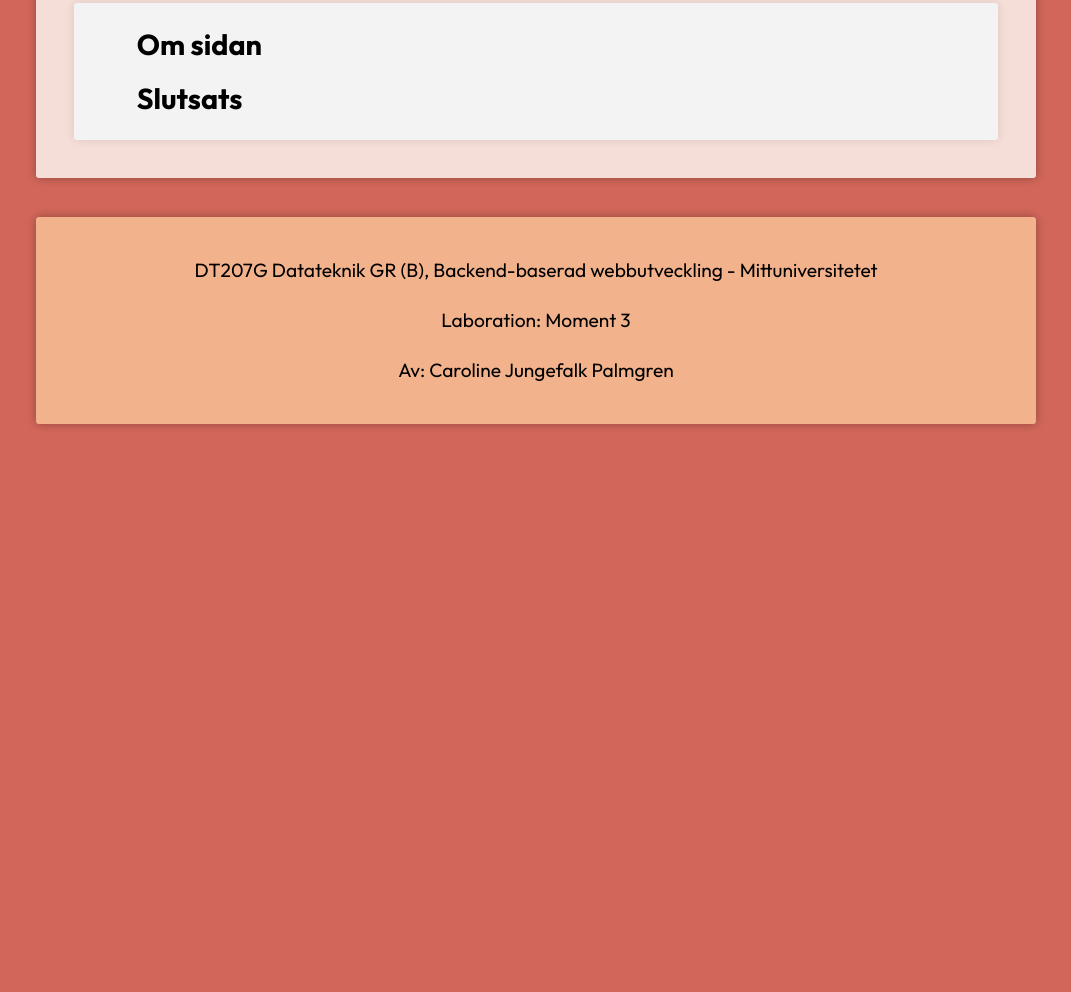
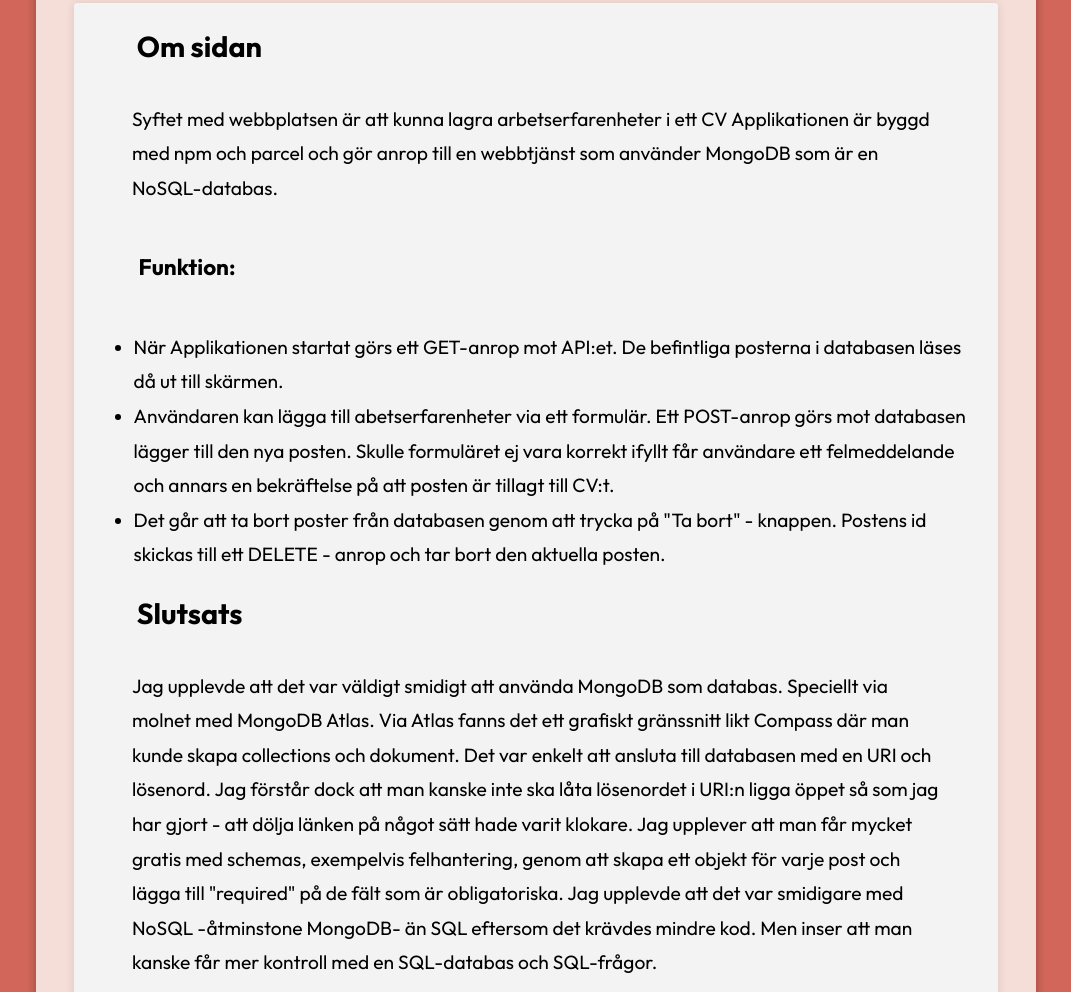
Before and after one commit to Jungefalk/dt207g-moment3.2, a website built with Parcel: page src/about.html in a window 1280 px wide. Shown: the part 268-1260 px from the top of the page, without its empty margins (104-1175 px from the left). Before the commit the page ends 800 px from the top, so only its background shows below. Built offline with nearby package versions, Linux system fonts and the light colour scheme; no server answers.

Commit message:
Lägg till text om sidan samt slutsats och stilar

```diff
--- a/src/about.html
+++ b/src/about.html
@@ -32,12 +32,41 @@
 
                 <section>
                     <h2>Om sidan</h2>
-                    <p></p>
+                    <p>Syftet med webbplatsen är att kunna lagra arbetserfarenheter i ett CV
+
+                        Applikationen är byggd med npm och parcel och gör anrop till en webbtjänst som använder MongoDB
+                        som är en NoSQL-databas.
+                    </p>
+                    <h3>Funktion:</h3>
+                    <ul>
+                        <li>När Applikationen startat görs ett GET-anrop mot API:et. De befintliga posterna i databasen
+                            läses då ut till skärmen.</li>
+                        <li>Användaren kan lägga till abetserfarenheter via ett formulär. Ett POST-anrop görs mot
+                            databasen lägger
+                            till den nya posten. Skulle formuläret ej vara korrekt ifyllt får användare ett
+                            felmeddelande och annars en bekräftelse på att posten är tillagt till CV:t.</li>
+                        <li>Det går att ta bort poster från databasen genom att trycka på "Ta bort" - knappen. Postens
+                            id skickas till ett DELETE - anrop och tar bort den aktuella posten.</li>
+                    </ul>
                 </section>
 
                 <section>
                     <h2>Slutsats</h2>
-                    <p></p>
+                    <p>Jag upplevde att det var väldigt smidigt att använda MongoDB som databas. Speciellt via molnet
+                        med MongoDB Atlas. Via Atlas fanns det ett grafiskt gränssnitt likt
+                        Compass där man
+                        kunde skapa collections och dokument. Det var enkelt att ansluta till databasen med en URI och
+                        lösenord. Jag förstår dock att man kanske inte ska låta lösenordet i URI:n ligga öppet så som
+                        jag
+                        har gjort - att dölja länken på något sätt hade varit klokare. Jag upplever att
+                        man får mycket gratis med schemas, exempelvis felhantering, genom att skapa ett objekt för varje
+                        post och lägga till
+                        "required" på de fält som är obligatoriska. Jag upplevde att det var
+                        smidigare med NoSQL -åtminstone MongoDB- än SQL eftersom det krävdes mindre kod. Men inser att
+                        man
+                        kanske får mer kontroll
+                        med en SQL-databas och SQL-frågor.
+                    </p>
                 </section>
             </div>
 
--- a/src/css/styles.css
+++ b/src/css/styles.css
@@ -1,4 +1,3 @@
-
 /*Återanvänd css-kod från Moment 1 och 2*/
 
 
@@ -127,7 +126,7 @@ button:hover,
     text-decoration: none;
 }
 
-form{
+form {
     margin-left: 2em;
 }
 
@@ -141,7 +140,7 @@ textarea {
     width: 50%;
 }
 
-article{
+article {
     background-color: #f2b18c77;
     border-radius: 3px;
     box-shadow: 0 0 6px rgba(0, 0, 0, 0.3);
@@ -150,11 +149,11 @@ article{
 
 }
 
-article p{
+article p {
     line-height: 1em;
 }
 
-article h3{
+article h3 {
     margin-bottom: -0.7em;
 }
 
@@ -164,20 +163,29 @@ article h3{
     margin: 1em;
     border-radius: 3px;
     box-shadow: 0 0 10px rgba(0, 0, 0, 0.107);
+    line-height: 1.8em;
 }
 
-#errorMessage, #successMessage{
+.about-container p,
+.about-container h3 {
+    margin: 2em;
+}
+
+#errorMessage,
+#successMessage {
     font-weight: 600;
     margin-left: 2.3em;
 }
-#errorMessage{
+
+#errorMessage {
     color: red;
 }
-#successMessage{
+
+#successMessage {
     color: rgb(28, 161, 28);
 }
 
-h2{
+h2 {
     margin-left: 1.5em;
 }
 
--- a/src/js/app.js
+++ b/src/js/app.js
@@ -4,6 +4,7 @@
  *
  * Ändringar som gjorts i koden:
  *  - Bytt webbtjänst till MongoDB Atlas
+ *  - Lagt till bekräftelse vid lyckat POST - anrop
  */
 
 //Hämta id:n
```
